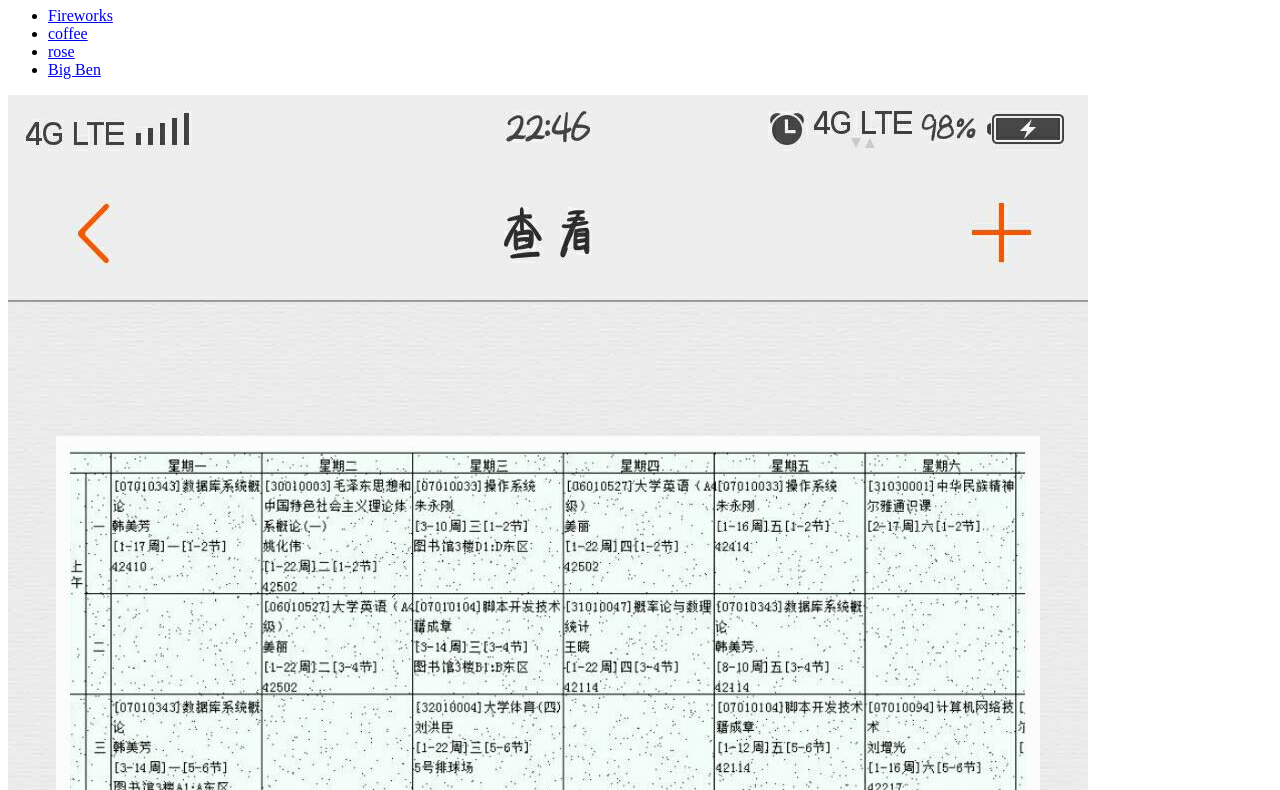
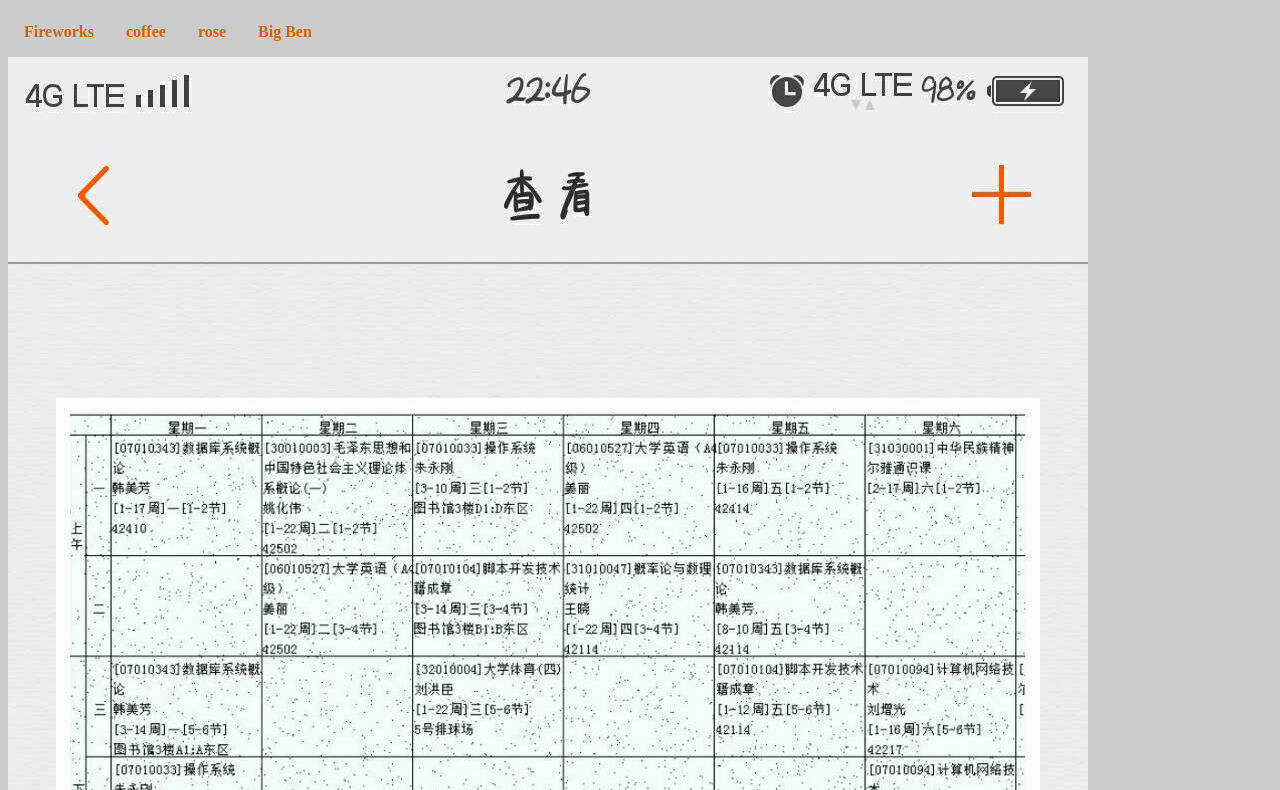
Before and after one commit to 25dxx/25dxx.github.io, a plain HTML site: page java/buju.html in a window 1280 px wide. Shown: the part 73-863 px from the top of the page. Drawn offline with Linux system fonts and the light colour scheme.

Commit message:
Update buju.html

```diff
--- a/java/buju.html
+++ b/java/buju.html
@@ -3,7 +3,37 @@
 <head>
   <meta charset="utf-8"/>
   <title>Image Gallery</title>
-<head>
+<style>
+body{
+  font-family:"Helvetirial setif;
+  color:#333;
+  background-color:#ccc;
+  margin:lem 10%;
+}
+hl{
+  color:#333;
+  background-color:transparent;
+}
+a{
+  color:#c60;
+  background-color:transparent;
+  font-weight:bold;
+  text-decoration:none;
+}
+ul{
+  padding:0;
+}
+li{
+  float :left;
+  padding: 1em;
+  list-style:none;
+}
+img{
+  display:block;
+  clear:both;
+}
+</style>
+</head>
 <body>
   <h1>snapshots</h1>
   <ul>
```
